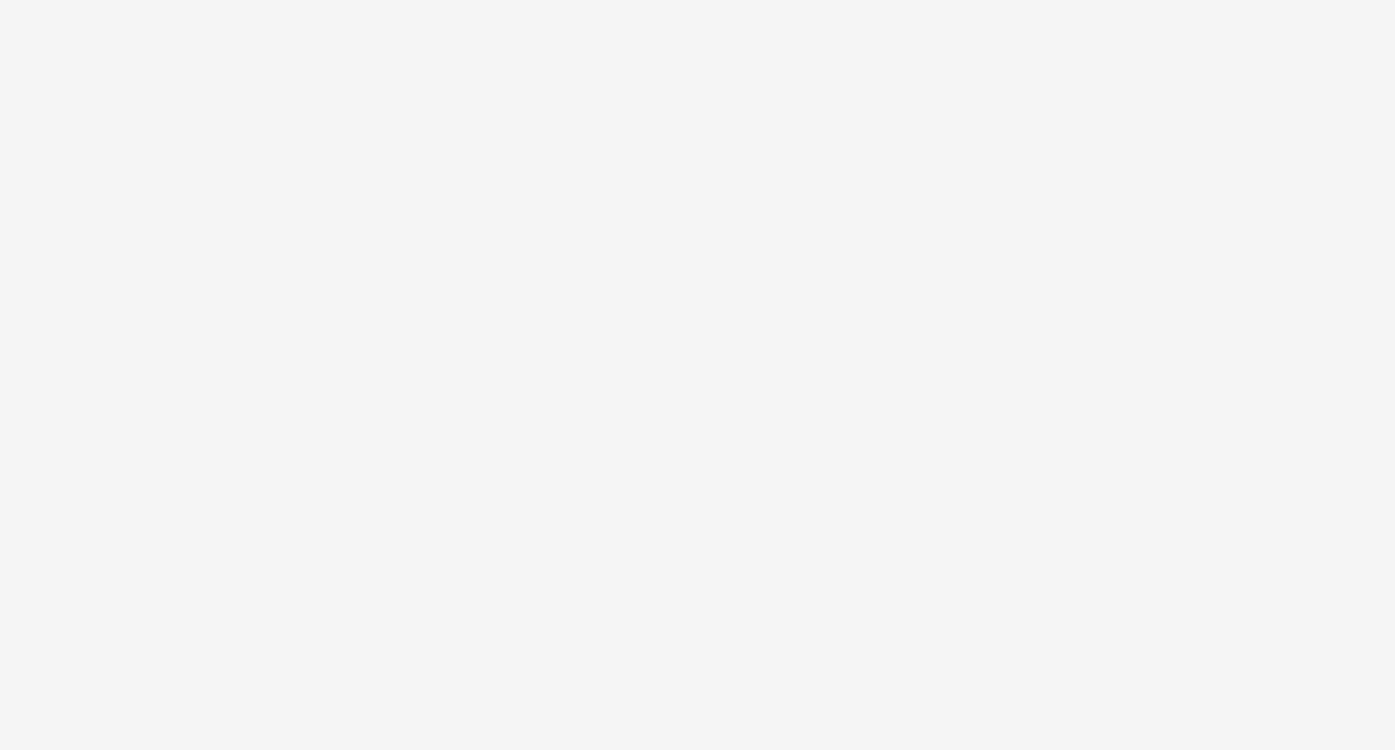
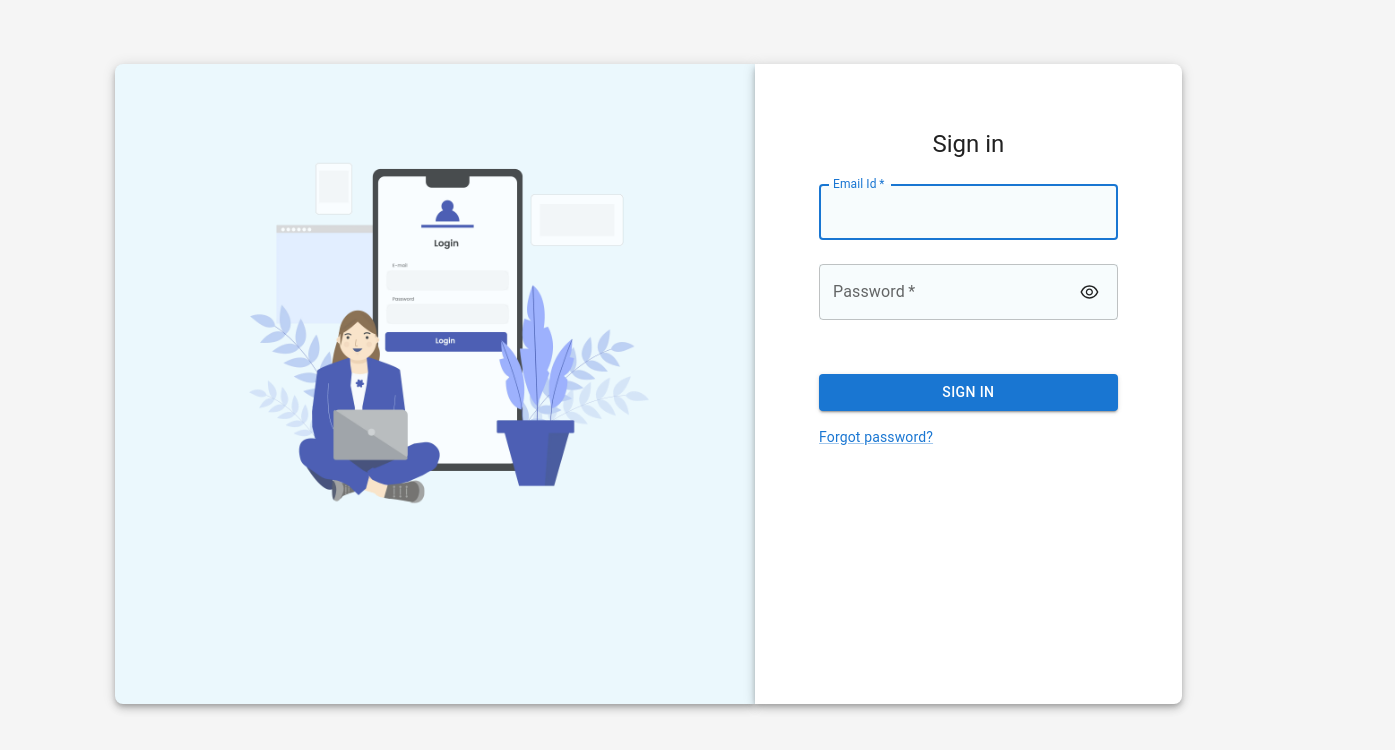
Before and after one commit to ijasgit/designSystem, a React (Create React App) app: page / in a window 1280 px wide. Before the commit this address had no page. Shown: the top 750 px of the page, 1395 px wide, since content can reach past the window. Built offline with nearby package versions, Linux system fonts and the light colour scheme; no server answers.

Commit message:
error-fixed

```diff
--- a/src/App.js
+++ b/src/App.js
@@ -11,8 +11,8 @@
     <>
     <BrowserRouter>
     <Routes>
-      <Route path="/designSystem/.github.io/" element={<SignInPage/>}> </Route>
-      <Route path="/designSystem/.github.io/home" element={<Home/>}> </Route>
+      <Route path="/" element={<SignInPage/>}> </Route>
+      <Route path="/home" element={<Home/>}> </Route>
 
       {/* <Route path="/signup" element={<SignUp/>}> </Route>  */}
 
--- a/src/Back-end/App.js
+++ b/src/Back-end/App.js
@@ -18,6 +18,7 @@
   const result = await client1.query(query);
   console.log(result.rows)
   res.send(result.rows)
+  console.log("getting")
 });
 
 
--- a/src/Components/Sign-In-page/SignInPage.js
+++ b/src/Components/Sign-In-page/SignInPage.js
@@ -26,10 +26,10 @@
 
   const [data, setData] = useState([]);
   const navigate = useNavigate();
-  // useEffect(() => {
+  useEffect(() => {
 
-  //   fetchData();
-  // }, []);
+    fetchData()
+  }, []);
   console.log(data);
   const fetchData = async () => {
     try {
@@ -49,7 +49,7 @@
     } else {
       const bool = data.filter((item, index) => item.username === username);
       if (bool[0].username === username && bool[0].password === password) {
-        navigate("/designSystem/.github.io/home");
+        navigate("/home");
       } else {
         console.log("error");
       }
@@ -119,9 +119,8 @@
               Sign in
             </Typography>
             <Box
-              component="form"
-              noValidate
-              onSubmit={handleSubmit}
+
+
               sx={{ mt: 1 }}
             >
               <TextField
@@ -156,10 +155,11 @@
               </div>
 
               <Button
-                type="submit"
+
                 fullWidth
                 variant="contained"
                 sx={{ mt: 3, mb: 2 }}
+                onClick={()=>handleSubmit(data)}
               >
                 Sign In
               </Button>
```
